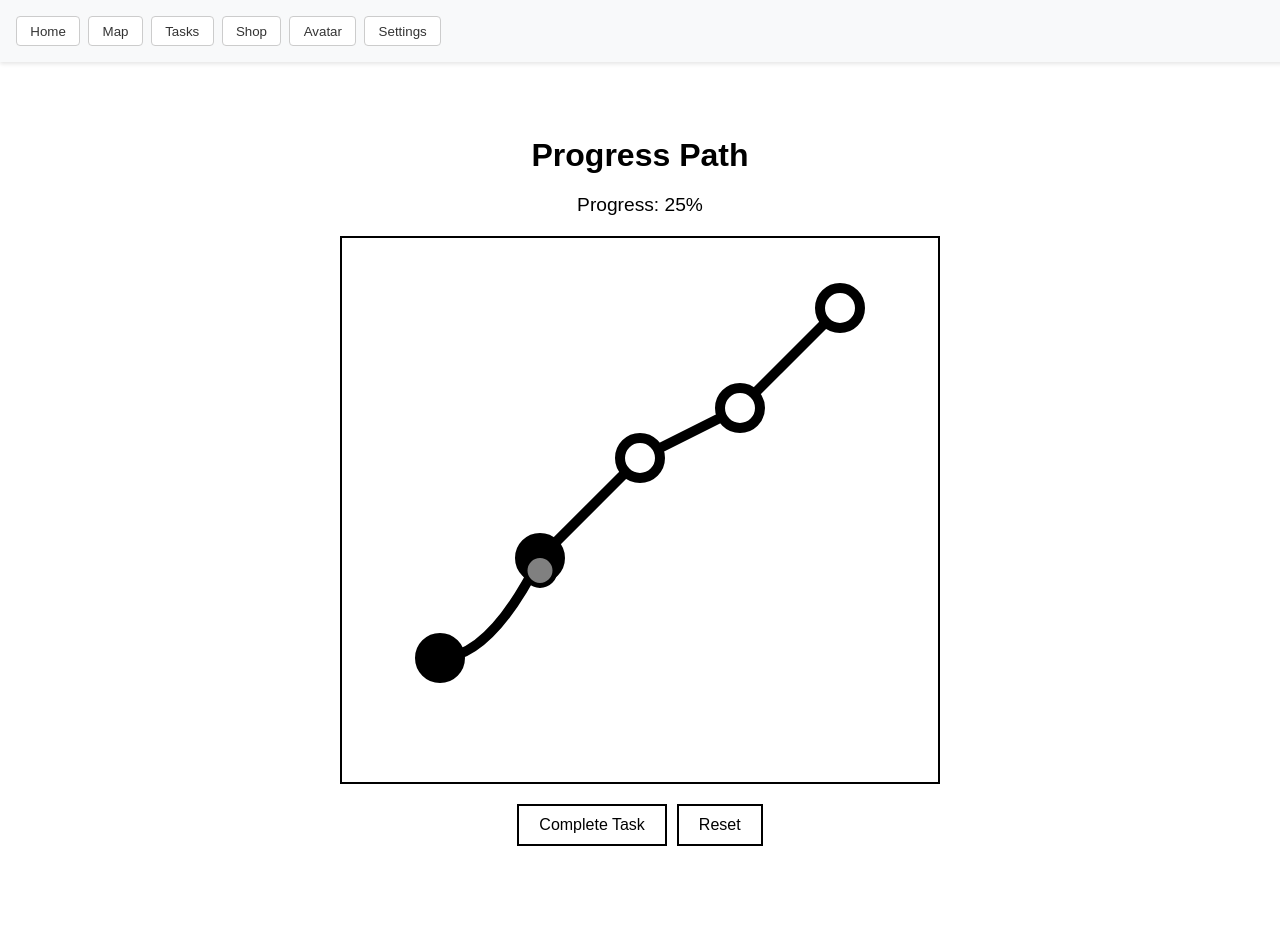
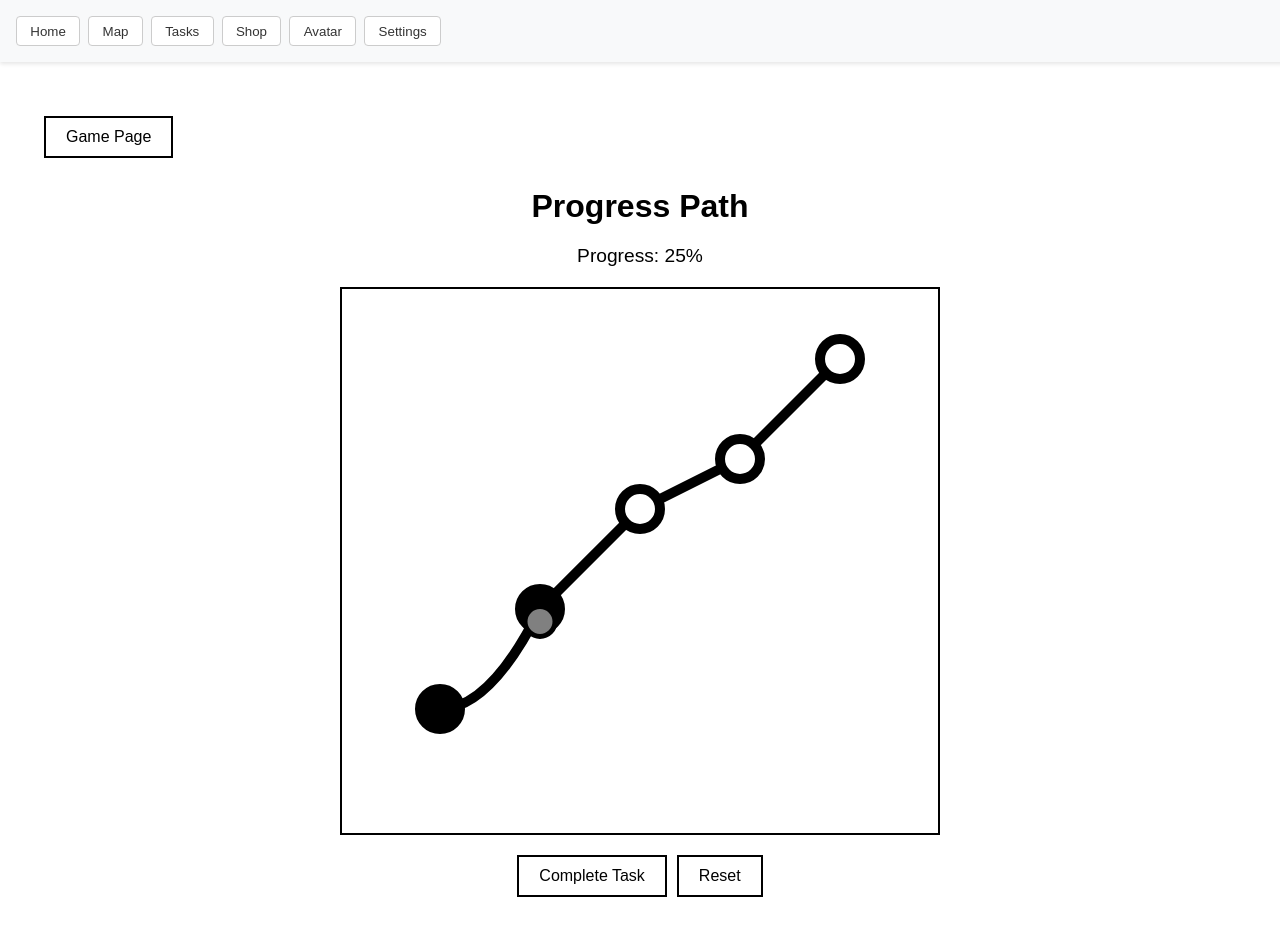
Before and after one commit to itcOnlineGaming/Team_3_2025, a SvelteKit app: page /map in a window 1280 px wide. Shown: the top 936 px of the page. Built offline with nearby package versions, Linux system fonts and the light colour scheme.

Commit message:
basic game button

```diff
--- a/src/routes/map/+page.svelte
+++ b/src/routes/map/+page.svelte
@@ -53,6 +53,13 @@
 </script>
 
 <main class="container">
+    <!-- Navigation -->
+  <nav class="navigation">
+    <div class="button-group">
+      <a href="/game" class="nav-button">Game Page</a>
+    </div>
+  </nav>
+
   <!-- Progress Path -->
   <div class="progress-section">
     <h1>Progress Path</h1>
@@ -118,6 +125,30 @@
     font-family: Arial, sans-serif;
   }
 
+  .navigation {
+    margin-bottom: 30px;
+  }
+
+  .button-group {
+    display: flex;
+    gap: 2px;
+  }
+
+  .nav-button {
+    padding: 10px 20px;
+    background: white;
+    color: black;
+    text-decoration: none;
+    border: 2px solid black;
+    cursor: pointer;
+    font-size: 16px;
+  }
+
+  .nav-button:hover {
+    background: black;
+    color: white;
+  }
+
   .progress-section {
     max-width: 600px;
     margin: 0 auto;
```
